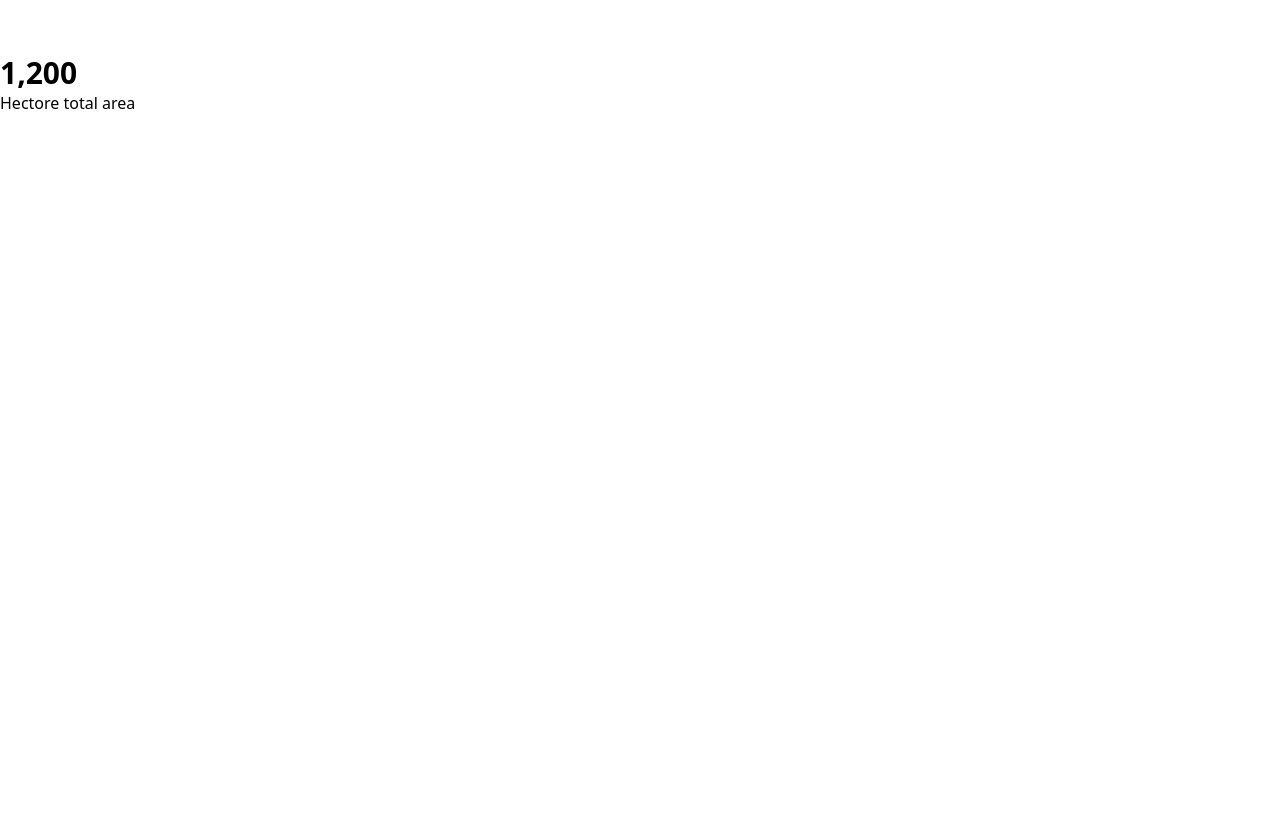
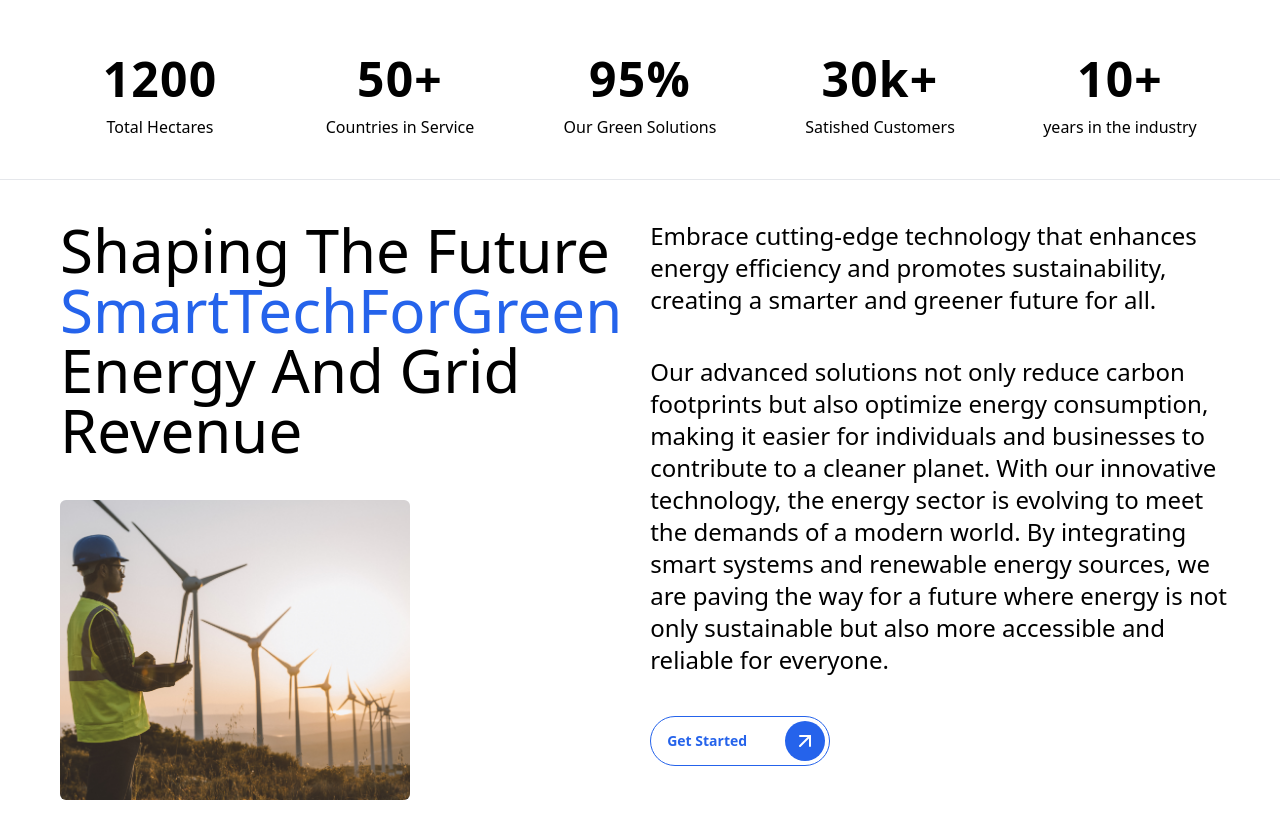
Before and after one commit to vitordcunha/eco-site, a Next.js app: page / in a window 1280 px wide. Shown: the part 785-1600 px from the top of the page. Built offline with nearby package versions, Linux system fonts and the light colour scheme; grey boxes are pictures that could not be loaded.

Commit message:
feature: about us page

```diff
--- a/src/app/_components/about-us.tsx
+++ b/src/app/_components/about-us.tsx
@@ -1,14 +1,110 @@
+import Counter from "@/_components/counter";
+import GetStartedButton from "@/_components/get-started-button";
+import { DirectionAwareHover } from "@/_components/ui/direction-aware-hover";
+import { BentoGrid } from "@/_components/ui/grid";
+import Image from "next/image";
+
 const AboutUs = () => {
   return (
-    <section className="h-screen bg-white">
-      <div className="flex items-center flex-grow py-10 text-black">
-        <div className="w-full flex flex-col">
-          <p className="text-3xl font-bold">1,200</p>
-          <span>Hectore total area</span>
+    <section className="h-screen bg-white overflow-hidden">
+      <div className="flex items-center flex-grow p-10 text-black border-b">
+        {items.map((item) => (
+          <div
+            key={item.label}
+            className="w-full flex flex-col items-center gap-3"
+          >
+            <Counter
+              from={0}
+              to={item.value}
+              suffix={item.sufix}
+              className="text-5xl font-bold tracking-wide"
+            />
+
+            <span>{item.label}</span>
+          </div>
+        ))}
+      </div>
+
+      <div className="w-full flex p-10">
+        <div className="flex flex-col w-full px-5">
+          <h3 className="text-6xl text-black">
+            Shaping The Future <br />
+            <span className="text-blue-600">SmartTechForGreen</span> <br />
+            Energy And Grid Revenue
+          </h3>
+
+          <BentoGrid className="md:grid-cols-2 md:grid-rows-2 mt-10">
+            <DirectionAwareHover
+              imageUrl="/about-us-worker.jpg"
+              className="rounded-md md:w-[350px] md:h-[300px]"
+            >
+              <p>Wind farm power</p>
+            </DirectionAwareHover>
+          </BentoGrid>
+        </div>
+
+        <div className="w-full h-full text-2xl text-black">
+          <p>
+            Embrace cutting-edge technology that enhances energy efficiency and
+            promotes sustainability, creating a smarter and greener future for
+            all.
+          </p>
+
+          <p className="mt-10">
+            Our advanced solutions not only reduce carbon footprints but also
+            optimize energy consumption, making it easier for individuals and
+            businesses to contribute to a cleaner planet. With our innovative
+            technology, the energy sector is evolving to meet the demands of a
+            modern world. By integrating smart systems and renewable energy
+            sources, we are paving the way for a future where energy is not only
+            sustainable but also more accessible and reliable for everyone.
+          </p>
+
+          <GetStartedButton className="border border-blue-600 mt-10 text-blue-600" />
         </div>
       </div>
     </section>
   );
 };
 
+const items = [
+  {
+    value: 1200,
+    label: "Total Hectares",
+  },
+  {
+    value: 50,
+    label: "Countries in Service",
+    sufix: "+",
+  },
+  {
+    value: 95,
+    label: "Our Green Solutions",
+    sufix: "%",
+  },
+  {
+    value: 30,
+    label: "Satished Customers",
+    sufix: "k+",
+  },
+  {
+    value: 10,
+    label: "years in the industry",
+    sufix: "+",
+  },
+];
+
+const aboutUsImages = [
+  {
+    path: "/offshore-farm.jpg",
+    title: "Offshore Farm",
+    description: "Offshore Farm",
+  },
+  {
+    path: "/solar-energy.jpeg",
+    title: "Solar Energy",
+    description: "Solar Energy",
+  },
+];
+
 export default AboutUs;
```
